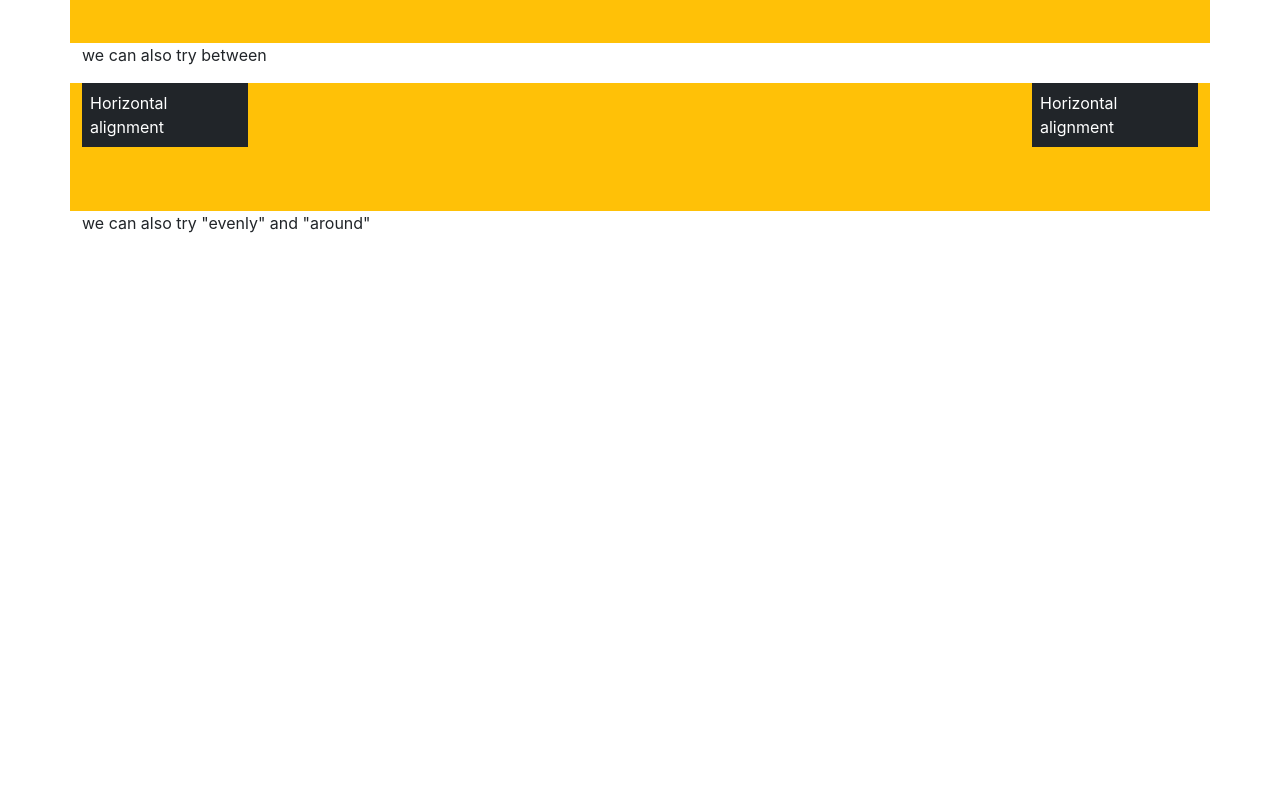
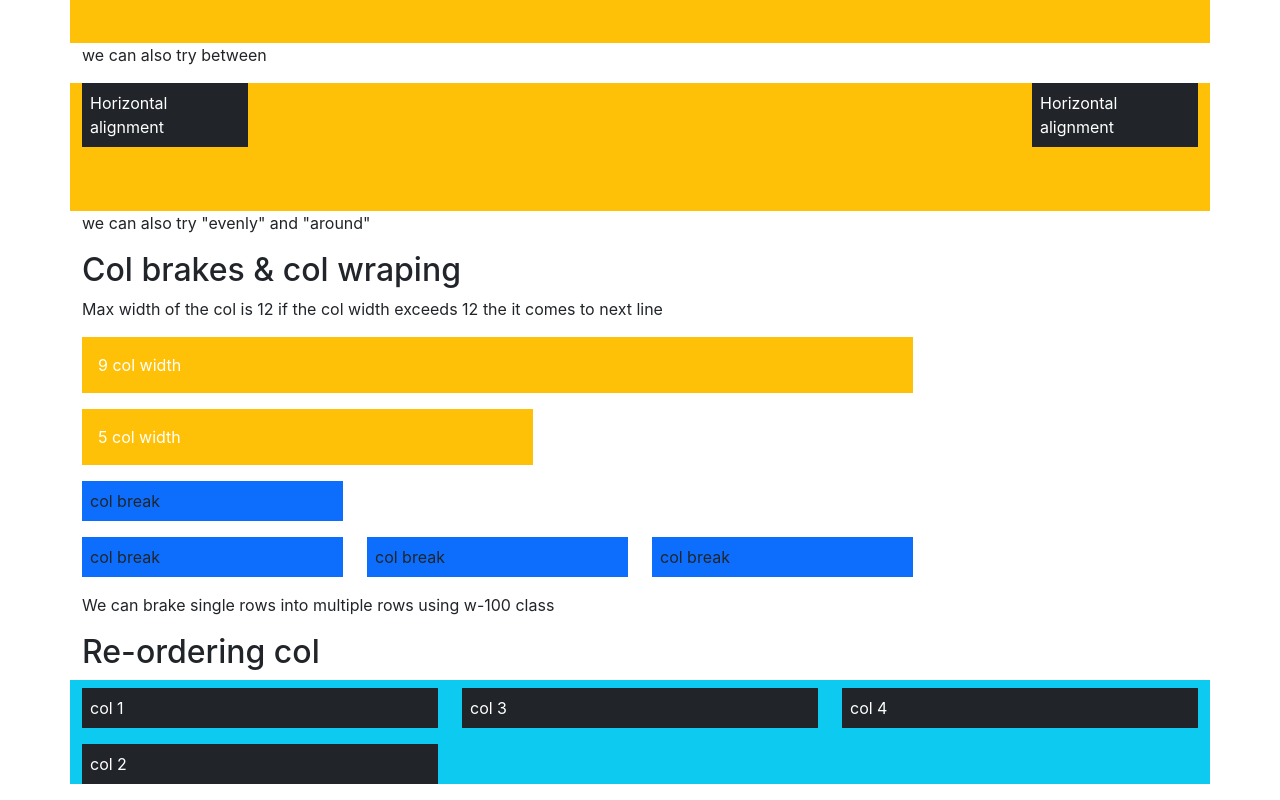
Before and after one commit to ksagar03/react-practice, a React (Create React App) app in the folder react-router/: page / in a window 1280 px wide. Shown: the part 1773-2573 px from the top of the page. Before the commit the page ends 2024 px from the top, so only its background shows below. Built offline with nearby package versions, Linux system fonts and the light colour scheme.

Commit message:
learnt col-breaks and cols reordering

```diff
--- a/react-router/src/App.js
+++ b/react-router/src/App.js
@@ -147,7 +147,10 @@ function App() {
           </div>
         </div>
         <h2>Col Horizontal alignment:</h2>
-        <p>To align col horizontally we use "justify-content-start or center or end"</p>
+        <p>
+          To align col horizontally we use "justify-content-start or center or
+          end"
+        </p>
         <div className="row h-10 bg-warning justify-content-center">
           <div className="col-md-2 ">
             <div className="col bg-dark p-2 mb-2 text-white">
@@ -187,6 +190,50 @@ function App() {
           </div>
         </div>
         <p>we can also try "evenly" and "around"</p>
+        <h2>Col brakes & col wraping</h2>
+        <p>
+          Max width of the col is 12 if the col width exceeds 12 the it comes to
+          next line
+        </p>
+        <div className="row">
+          <div className="col-9">
+            <div className="text-white p-3 mb-3 bg-warning">9 col width</div>
+          </div>
+          <div className="col-5">
+            <div className=" text-white p-3 mb-3 bg-warning">5 col width</div>
+          </div>
+        </div>
+        <div className="row">
+          <div className="col-md-3">
+            <div className="bg-primary mb-3 p-2">col break</div>
+          </div>
+          <div className="w-100"></div>
+          <div className="col-md-3">
+            <div className="bg-primary mb-3 p-2">col break</div>
+          </div>
+          <div className="col-md-3">
+            <div className="bg-primary mb-3 p-2">col break</div>
+          </div>
+          <div className="col-md-3">
+            <div className="bg-primary mb-3 p-2">col break</div>
+          </div>
+        </div>
+        <p>We can brake single rows into multiple rows using w-100 class</p>
+        <h2>Re-ordering col </h2>
+        <div className="row bg-info mb-3">
+          <div className="col-md-4 mb-3 gy-2 ">
+            <div className="bg-dark text-white p-2">col 1</div>
+          </div>
+          <div className="col-md-4 order-2 ">
+            <div className="bg-dark text-white p-2">col 2</div>
+          </div>
+          <div className="col-md-4 gy-2">
+            <div className="bg-dark text-white p-2">col 3</div>
+          </div>
+          <div className="col-md-4 gy-2 ">
+            <div className="bg-dark text-white p-2">col 4</div>
+          </div>
+        </div>
       </div>
     </div>
   );
```
